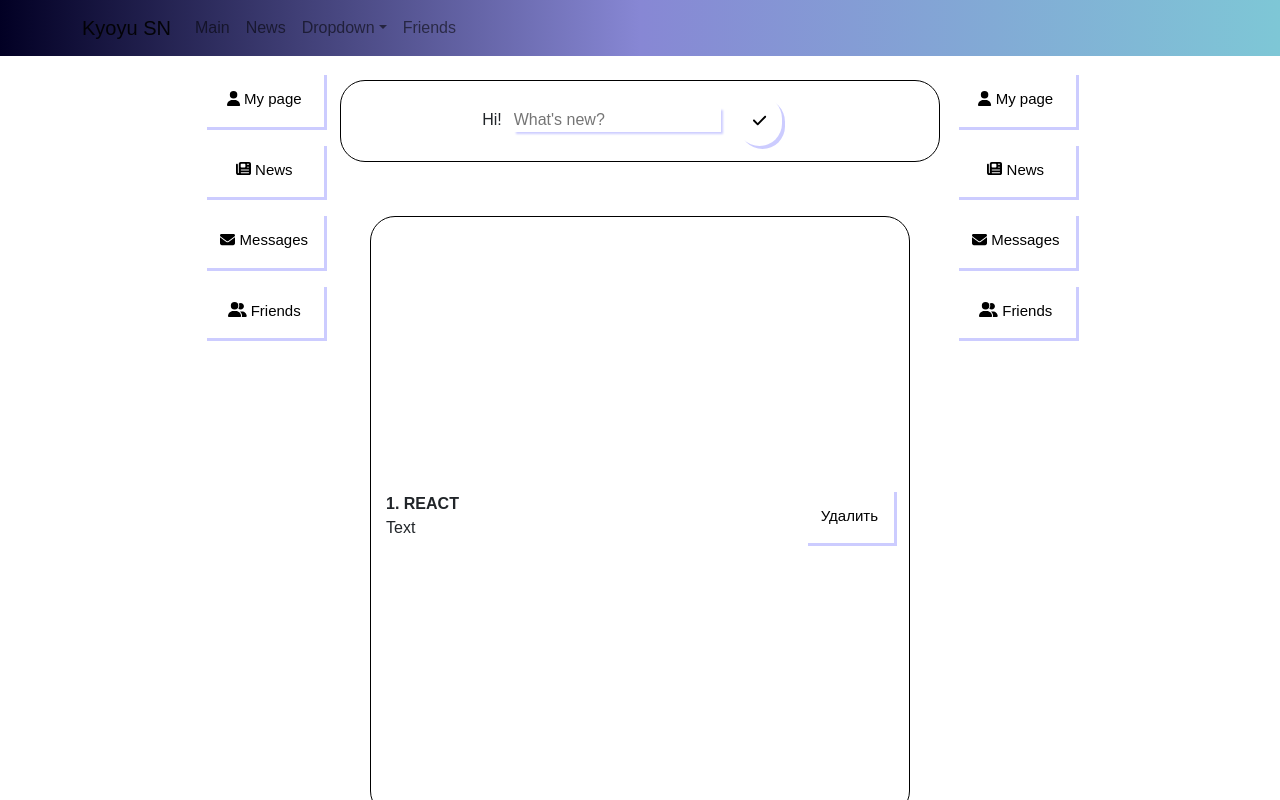
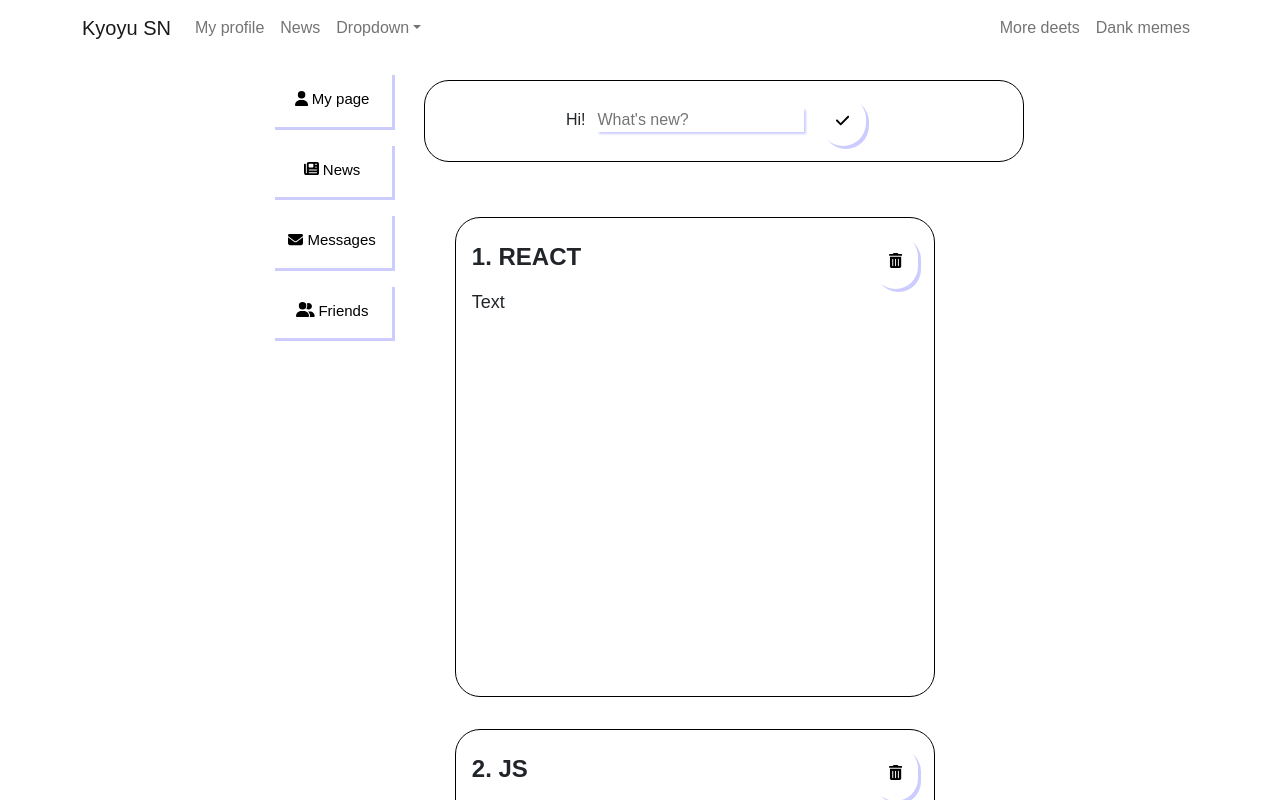
Before and after one commit to MercuryPower/react-typescript-social-network-project, a React (Create React App) app: page /home in a window 1280 px wide. Shown: the top 800 px of the page. Built offline with nearby package versions, Linux system fonts and the light colour scheme.

Commit message:
adding new UI module, new Navbar, fixed some bugs

```diff
--- a/package.json
+++ b/package.json
@@ -19,6 +19,7 @@
     "react": "^18.2.0",
     "react-bootstrap": "^2.7.4",
     "react-dom": "^18.2.0",
+    "react-redux": "^8.1.0",
     "react-router-dom": "^6.11.2",
     "react-scripts": "5.0.1",
     "sass": "^1.62.1",
--- a/src/App.scss
+++ b/src/App.scss
@@ -9,13 +9,7 @@
 }
 
 .Menu button{
-  margin: 1rem 1rem 0rem 1rem;
-}
-.Post{
-  display: flex;
-  border: 1px solid black;
-  border-radius: 25px;
-  height: 600px;
+  margin: 1rem 2rem 0 1rem;
 }
 .PostBox{
   @include contentBox;
--- a/src/App.tsx
+++ b/src/App.tsx
@@ -57,9 +57,6 @@ function App() {
 
 
               </div>
-              <div>
-                  <Menu />
-              </div>
           </Flex>
       </AppWrapper>
       </div>
--- /dev/null
+++ b/src/UI/Modal/ModalWindow.tsx
@@ -0,0 +1,31 @@
+import React, {useState} from 'react';
+import Button from "../Button/Button";
+import {Modal} from "react-bootstrap";
+
+const ModalWindow = () => {
+    const [show, setShow] = useState(true);
+
+    const handleClose = () => setShow(false);
+    const handleYes = () => setShow(true);
+
+    return (
+        <>
+            <Modal show={show} onHide={handleClose}>
+                <Modal.Header closeButton>
+                    <Modal.Title>Are you sure?</Modal.Title>
+                </Modal.Header>
+                <Modal.Body>The data will be lost.</Modal.Body>
+                <Modal.Footer>
+                    <Button onClick={handleYes}>
+                        Yes, I'm sure!
+                    </Button>
+                    <Button onClick={handleClose}>
+                        Nope.
+                    </Button>
+                </Modal.Footer>
+            </Modal>
+        </>
+    );
+};
+
+export default Modal;
--- a/src/components/Flex.tsx
+++ b/src/components/Flex.tsx
@@ -9,7 +9,6 @@ interface StyledFlexProps{
     padding?:string;
 }
 interface FlexProps {
-    children?: React.ReactNode;
     [key: string]: any;
 }
 const StyledFlex = styled.div<StyledFlexProps>`
--- a/src/components/Menu.tsx
+++ b/src/components/Menu.tsx
@@ -4,7 +4,11 @@ import Button from "../UI/Button/Button";
 import '../App.scss'
 import {FontAwesomeIcon} from "@fortawesome/react-fontawesome";
 import {faUser, faNewspaper, faEnvelope, faUserGroup} from "@fortawesome/free-solid-svg-icons";
+import styled from "styled-components";
 
+const StyledMenu = styled.div`
+
+`
 
 const Menu = () =>{
         const [button, setButton] = useState([
@@ -12,7 +16,7 @@ const Menu = () =>{
         ]);
 
         return (
-            <Flex direction={'column'} justifyContent={'space-evenly'} alignItems={'center'}  className={['Menu','Button']} >
+            <Flex direction={'column'} justifyContent={'space-evenly'} alignItems={'center'}  className={'Menu'} >
                 <Button>
                     <FontAwesomeIcon icon={faUser} /> My page</Button>
                 <Button>
--- a/src/components/Navigation.tsx
+++ b/src/components/Navigation.tsx
@@ -4,17 +4,18 @@ import Navbar from "react-bootstrap/Navbar";
 import Nav from "react-bootstrap/Nav";
 import NavDropdown from "react-bootstrap/NavDropdown";
 
+{/*Kyoyu SN*/}
 const Navigation = () => {
         return (
-            <Navbar expand="lg" className={'Nav'}>
+            <Navbar collapseOnSelect expand="lg" className="bg-body-tertiary">
                 <Container>
                     <Navbar.Brand href="#home">Kyoyu SN</Navbar.Brand>
-                    <Navbar.Toggle aria-controls="basic-navbar-nav" />
-                    <Navbar.Collapse id="basic-navbar-nav">
+                    <Navbar.Toggle aria-controls="responsive-navbar-nav" />
+                    <Navbar.Collapse id="responsive-navbar-nav">
                         <Nav className="me-auto">
-                            <Nav.Link href="#home">Main</Nav.Link>
-                            <Nav.Link href="#link">News</Nav.Link>
-                            <NavDropdown title="Dropdown" id="basic-nav-dropdown">
+                            <Nav.Link href="#features">My profile</Nav.Link>
+                            <Nav.Link href="#pricing">News</Nav.Link>
+                            <NavDropdown title="Dropdown" id="collasible-nav-dropdown">
                                 <NavDropdown.Item href="#action/3.1">Action</NavDropdown.Item>
                                 <NavDropdown.Item href="#action/3.2">
                                     Another action
@@ -25,7 +26,12 @@ const Navigation = () => {
                                     Separated link
                                 </NavDropdown.Item>
                             </NavDropdown>
-                            <Nav.Link href="#link">Friends</Nav.Link>
+                        </Nav>
+                        <Nav>
+                            <Nav.Link href="#deets">More deets</Nav.Link>
+                            <Nav.Link eventKey={2} href="#memes">
+                                Dank memes
+                            </Nav.Link>
                         </Nav>
                     </Navbar.Collapse>
                 </Container>
--- a/src/components/Post.tsx
+++ b/src/components/Post.tsx
@@ -3,7 +3,23 @@ import Flex from "./Flex";
 import '../App.scss'
 import Button from "../UI/Button/Button";
 import styled from "styled-components";
+import {FontAwesomeIcon} from "@fortawesome/react-fontawesome";
+import {faTrashCan} from "@fortawesome/free-solid-svg-icons";
+import ModalWindow from "../UI/Modal/ModalWindow";
 
+const StyledPost = styled.div`
+    padding:1rem;
+    margin:1rem;
+    border: 1px solid black;
+    border-radius: 25px;
+    height: 30em;
+    max-width: 30rem;
+    flex-wrap: nowrap;
+    overflow-wrap: break-word;
+`
+const StyledPostText = styled.p`
+    font-size:18px;
+`
 export interface PostProps {
     id?:number;
     title?:string;
@@ -17,17 +33,17 @@ const Post = (props : PostProps) => {
         props.remove(props);
     };
     return (
-            <Flex className={'Post'} justifyContent={'space-between'} alignItems={'center'} margin={'15px'}  padding={'15px'}>
-                <div>
-                    <strong>{props.number}. {props.title}</strong>
+            <StyledPost>
+                <Flex justifyContent={'space-between'} alignItems={'center'}>
                     <div>
-                        {props.body}
+                        <h4><strong>{props.number}. {props.title}</strong></h4>
                     </div>
-                </div>
-                <div>
-                    <Button onClick={handleRemove}>Удалить</Button>
-                </div>
-            </Flex>
+                    <div>
+                        <Button onClick={handleRemove} radius={'25px'}><FontAwesomeIcon icon={faTrashCan} /></Button>
+                    </div>
+                </Flex>
+                <StyledPostText>{props.body}</StyledPostText>
+            </StyledPost>
     );
 }
 
```
Also changed, not shown: 1 other file (tests, documents, lock files or other folders).
